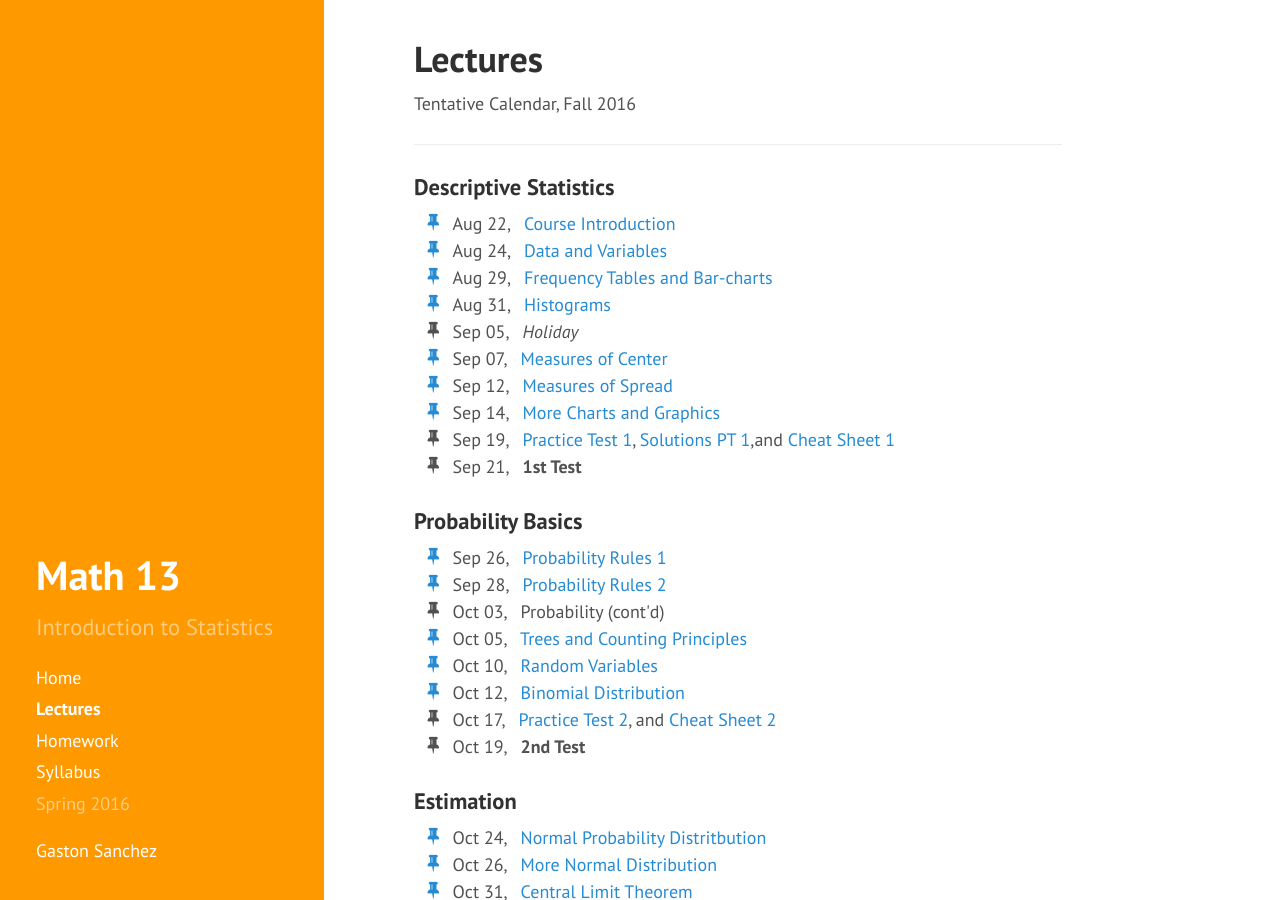
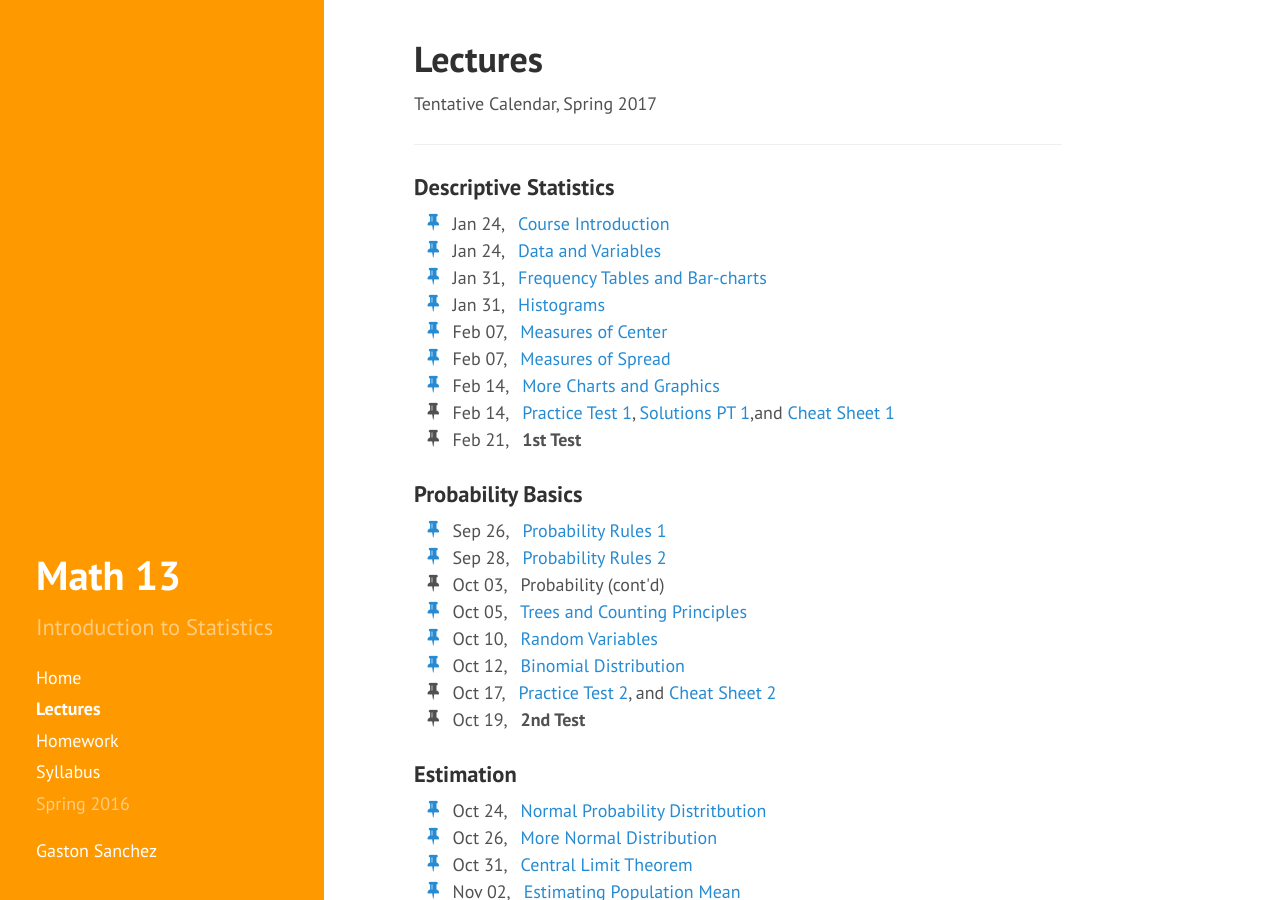
Before and after one commit to gastonstat/relic-math13, a Jekyll site: the page built from lectures/index.md, in a window 1280 px wide and 900 px high. Built offline with Jekyll 4.4.1, drawn with Linux system fonts in a browser that asks for light colours; nearby versions of some CDN libraries.

Commit message:
lectures: spring dates up to 1st midterm

```diff
--- a/lectures/index.md
+++ b/lectures/index.md
@@ -3,7 +3,7 @@ layout: page
 title: Lectures
 ---
 
-Tentative Calendar, Fall 2016
+Tentative Calendar, Spring 2017
 
 <hr>
 
@@ -11,35 +11,32 @@ Tentative Calendar, Fall 2016
 
 <ul class="fa-ul">
   <li>
-    <a href="01-course-introduction"><i class="fa-li fa fa-thumb-tack"></i></a> Aug 22, &nbsp;&nbsp;<a href="https://docs.google.com/presentation/d/198SOU2LJlhNnaZKdychSRRmJ5qqHTc4ANHG5KH_sWjo/pub?start=false&loop=false&delayms=3000" target="_blank">Course Introduction</a>
+    <a href="01-course-introduction"><i class="fa-li fa fa-thumb-tack"></i></a> Jan 24, &nbsp;&nbsp;<a href="https://docs.google.com/presentation/d/198SOU2LJlhNnaZKdychSRRmJ5qqHTc4ANHG5KH_sWjo/pub?start=false&loop=false&delayms=3000" target="_blank">Course Introduction</a>
   </li>
   <li>
-    <a href="02-data-variables"><i class="fa-li fa fa-thumb-tack"></i></a> Aug 24, &nbsp;&nbsp;<a href="https://docs.google.com/presentation/d/1Kb4kzobkNyBgoy5cxGs7zQ_6fm8tGpZ_sBvw_ygT_48/pub?start=false&loop=false&delayms=3000" target="_blank">Data and Variables</a>
+    <a href="02-data-variables"><i class="fa-li fa fa-thumb-tack"></i></a> Jan 24, &nbsp;&nbsp;<a href="https://docs.google.com/presentation/d/1Kb4kzobkNyBgoy5cxGs7zQ_6fm8tGpZ_sBvw_ygT_48/pub?start=false&loop=false&delayms=3000" target="_blank">Data and Variables</a>
   </li>
   <li>
-    <a href="03-frequency-tables"><i class="fa-li fa fa-thumb-tack"></i></a> Aug 29, &nbsp;&nbsp;<a href="https://docs.google.com/presentation/d/1u-DBE9BbnGCcujiJ3Q-03VkMqQywybAPzb5uLIsEl8k/pub?start=false&loop=false&delayms=3000" target="_blank">Frequency Tables and Bar-charts</a>
+    <a href="03-frequency-tables"><i class="fa-li fa fa-thumb-tack"></i></a> Jan 31, &nbsp;&nbsp;<a href="https://docs.google.com/presentation/d/1u-DBE9BbnGCcujiJ3Q-03VkMqQywybAPzb5uLIsEl8k/pub?start=false&loop=false&delayms=3000" target="_blank">Frequency Tables and Bar-charts</a>
   </li>
   <li>
-    <a href="04-histograms"><i class="fa-li fa fa-thumb-tack"></i></a> Aug 31, &nbsp;&nbsp;<a href="https://docs.google.com/presentation/d/1fM4k0x-glH6deRNO8ekrQjRqPQdroMfap67NB6MfYPo/pub?start=false&loop=false&delayms=3000" target="_blank">Histograms</a>
+    <a href="04-histograms"><i class="fa-li fa fa-thumb-tack"></i></a> Jan 31, &nbsp;&nbsp;<a href="https://docs.google.com/presentation/d/1fM4k0x-glH6deRNO8ekrQjRqPQdroMfap67NB6MfYPo/pub?start=false&loop=false&delayms=3000" target="_blank">Histograms</a>
   </li>
   <li>
-    <i class="fa-li fa fa-thumb-tack"></i> Sep 05, &nbsp;&nbsp;<em>Holiday</em>
+    <a href="05-measures-center"><i class="fa-li fa fa-thumb-tack"></i></a> Feb 07, &nbsp;&nbsp;<a href="https://docs.google.com/presentation/d/1QCrikMs63EhU3TALiDXheaMKyAoqEGhz9z6oCxpIi2k/pub?start=false&loop=false&delayms=3000" target="_blank">Measures of Center</a>
   </li>
   <li>
-    <a href="05-measures-center"><i class="fa-li fa fa-thumb-tack"></i></a> Sep 07, &nbsp;&nbsp;<a href="https://docs.google.com/presentation/d/1QCrikMs63EhU3TALiDXheaMKyAoqEGhz9z6oCxpIi2k/pub?start=false&loop=false&delayms=3000" target="_blank">Measures of Center</a>
+    <a href="06-measures-spread"><i class="fa-li fa fa-thumb-tack"></i></a> Feb 07, &nbsp;&nbsp;<a href="https://docs.google.com/presentation/d/1wZa-ugbyaCHA-4rAVLxPONuMd9gJc3Ithxogt8Lv-zY/pub?start=false&loop=false&delayms=3000" target="_blank">Measures of Spread</a>
   </li>
   <li>
-    <a href="06-measures-spread"><i class="fa-li fa fa-thumb-tack"></i></a> Sep 12, &nbsp;&nbsp;<a href="https://docs.google.com/presentation/d/1wZa-ugbyaCHA-4rAVLxPONuMd9gJc3Ithxogt8Lv-zY/pub?start=false&loop=false&delayms=3000" target="_blank">Measures of Spread</a>
+    <a href="07-more-charts"><i class="fa-li fa fa-thumb-tack"></i></a> Feb 14, &nbsp;&nbsp;<a href="https://docs.google.com/presentation/d/1Rc0FwkYaWzLL4nzXuplnsArxBDs5TK6qktJ4C3eRxKc/pub?start=false&loop=false&delayms=3000" target="_blank">More Charts and Graphics</a>
   </li>
   <li>
-    <a href="07-more-charts"><i class="fa-li fa fa-thumb-tack"></i></a> Sep 14, &nbsp;&nbsp;<a href="https://docs.google.com/presentation/d/1Rc0FwkYaWzLL4nzXuplnsArxBDs5TK6qktJ4C3eRxKc/pub?start=false&loop=false&delayms=3000" target="_blank">More Charts and Graphics</a>
-  </li>
-  <li>
-    <i class="fa-li fa fa-thumb-tack"></i> Sep 19, &nbsp;&nbsp;<a href="../homework/math13-practice01-questions.pdf">Practice Test 1</a>, <a href="../homework/math13-practice01-solutions.pdf">Solutions PT 1</a>,and
+    <i class="fa-li fa fa-thumb-tack"></i> Feb 14, &nbsp;&nbsp;<a href="../homework/math13-practice01-questions.pdf">Practice Test 1</a>, <a href="../homework/math13-practice01-solutions.pdf">Solutions PT 1</a>,and
     <a href="../homework/math13-cheat-sheet-test1.pdf">Cheat Sheet 1</a>
   </li>
   <li>
-    <i class="fa-li fa fa-thumb-tack"></i> Sep 21, &nbsp;&nbsp;<b>1st Test</b>
+    <i class="fa-li fa fa-thumb-tack"></i> Feb 21, &nbsp;&nbsp;<b>1st Test</b>
   </li>
 </ul>
 
```
